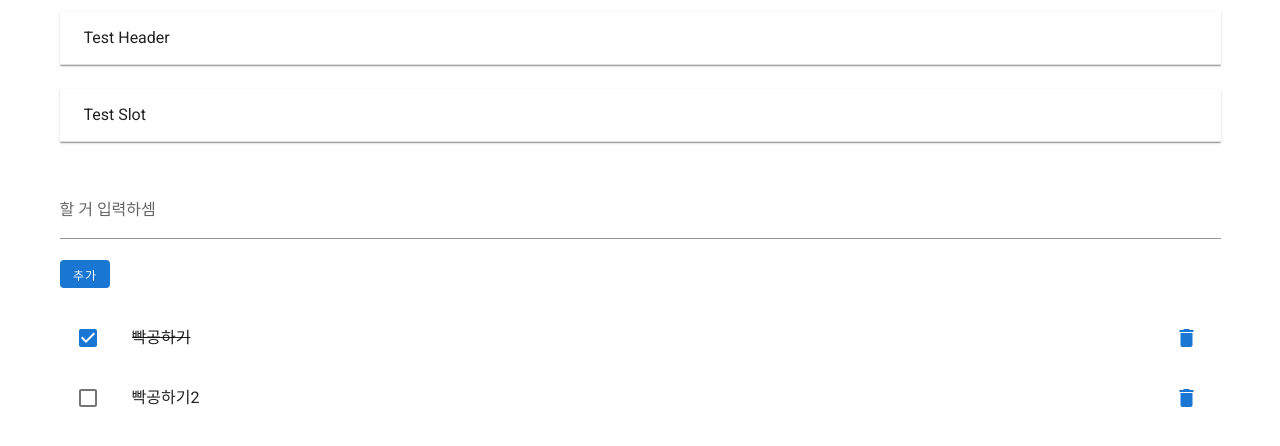
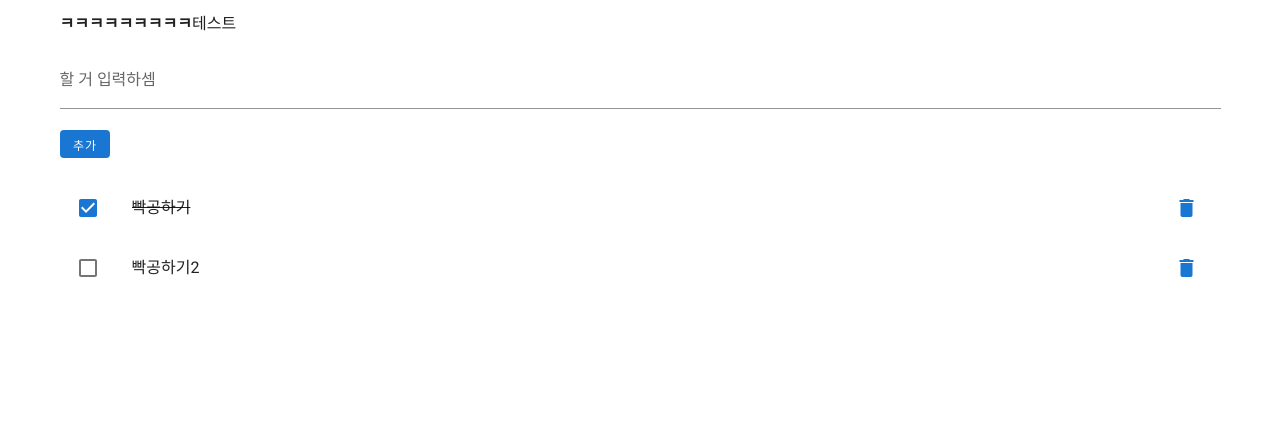
Before and after one commit to syouschoi/todo-vue, a Vue app: page / in a window 1280 px wide. Shown: the top 446 px of the page. Built offline with nearby package versions, Linux system fonts and the light colour scheme.

Commit message:
Update App.vue
Add slot for test

```diff
--- a/src/App.vue
+++ b/src/App.vue
@@ -2,7 +2,10 @@
   <v-app>
     <v-main>
       <v-container>
-        <TodoInput />
+        <TodoInput>
+          <strong slot="header">ㅋㅋㅋㅋㅋㅋㅋㅋㅋ</strong>
+          <span>테스트</span>
+        </TodoInput>
         <TodoList />
       </v-container>
     </v-main>
```
